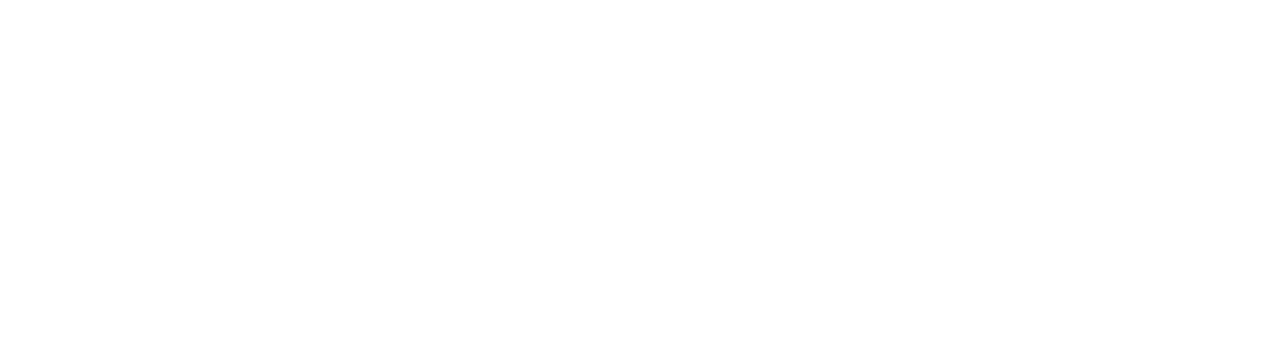
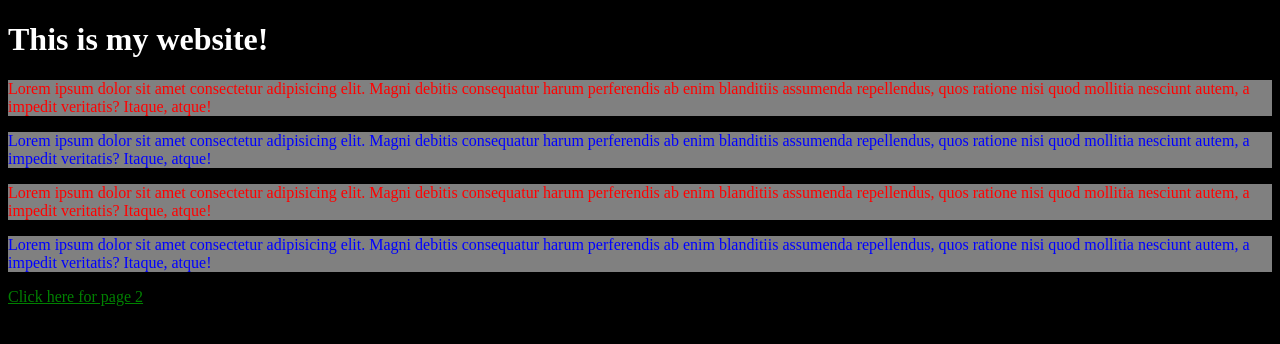
Before and after one commit to Corvellia/BroCode-CSS-Tutorial, a plain HTML site: page index.html in a window 1280 px wide. Drawn offline with Linux system fonts and the light colour scheme.

Commit message:
Part 1 of tutorial completed

```diff
--- a/index.html
+++ b/index.html
@@ -6,10 +6,36 @@
     <meta http-equiv="X-UA-Compatible" content="IE=edge">
     <meta name="viewport" content="width=device-width, initial-scale=1.0">
     <title>Document</title>
+    <link rel="stylesheet" href="style.css">
+
+    <!--
+        KEEPING THIS AS AN EXAMPLE OF AN INLINE STYLE SHEET, HOWEVER WILL BE USING EXTERNAL STYLE SHEET
+
+        <style>
+        body {
+            background-color: black;
+        }
+
+        h1 {
+            color: white;
+        }
+
+        p {
+            background-color: gray;
+            color: white;
+        }
+    </style>-->
 </head>
 
 <body>
+    <h1>This is my website!</h1>
 
+    <p id="paragraphOne" class="oddParagraph">Lorem ipsum dolor sit amet consectetur adipisicing elit. Magni debitis consequatur harum perferendis ab enim blanditiis assumenda repellendus, quos ratione nisi quod mollitia nesciunt autem, a impedit veritatis? Itaque, atque!</p>
+    <p id="paragraphTwo" class="evenParagraph">Lorem ipsum dolor sit amet consectetur adipisicing elit. Magni debitis consequatur harum perferendis ab enim blanditiis assumenda repellendus, quos ratione nisi quod mollitia nesciunt autem, a impedit veritatis? Itaque, atque!</p>
+    <p id="paragraphThree" class="oddParagraph">Lorem ipsum dolor sit amet consectetur adipisicing elit. Magni debitis consequatur harum perferendis ab enim blanditiis assumenda repellendus, quos ratione nisi quod mollitia nesciunt autem, a impedit veritatis? Itaque, atque!</p>
+    <p id="paragraphFour" class="evenParagraph">Lorem ipsum dolor sit amet consectetur adipisicing elit. Magni debitis consequatur harum perferendis ab enim blanditiis assumenda repellendus, quos ratione nisi quod mollitia nesciunt autem, a impedit veritatis? Itaque, atque!</p>
+
+    <a href="page2.html" style="color: green;">Click here for page 2</a>
 </body>
 
 </html>
--- /dev/null
+++ b/style.css
@@ -0,0 +1,40 @@
+body {
+    background-color: black;
+}
+
+h1 {
+    color: white;
+}
+
+p {
+    background-color: gray;
+    color: white;
+}
+
+
+/*
+#paragraphOne {
+    color: tomato;
+}
+
+#paragraphTwo {
+    color: blue;
+}
+
+#paragraphThree {
+    color: lightseagreen;
+}
+
+#paragraphFour {
+    color: yellow;
+    background-color: pink;
+}
+*/
+
+.oddParagraph {
+    color: red;
+}
+
+.evenParagraph {
+    color: blue;
+}
```
Also changed, not shown: page2.html (added, +19 -0 lines).
